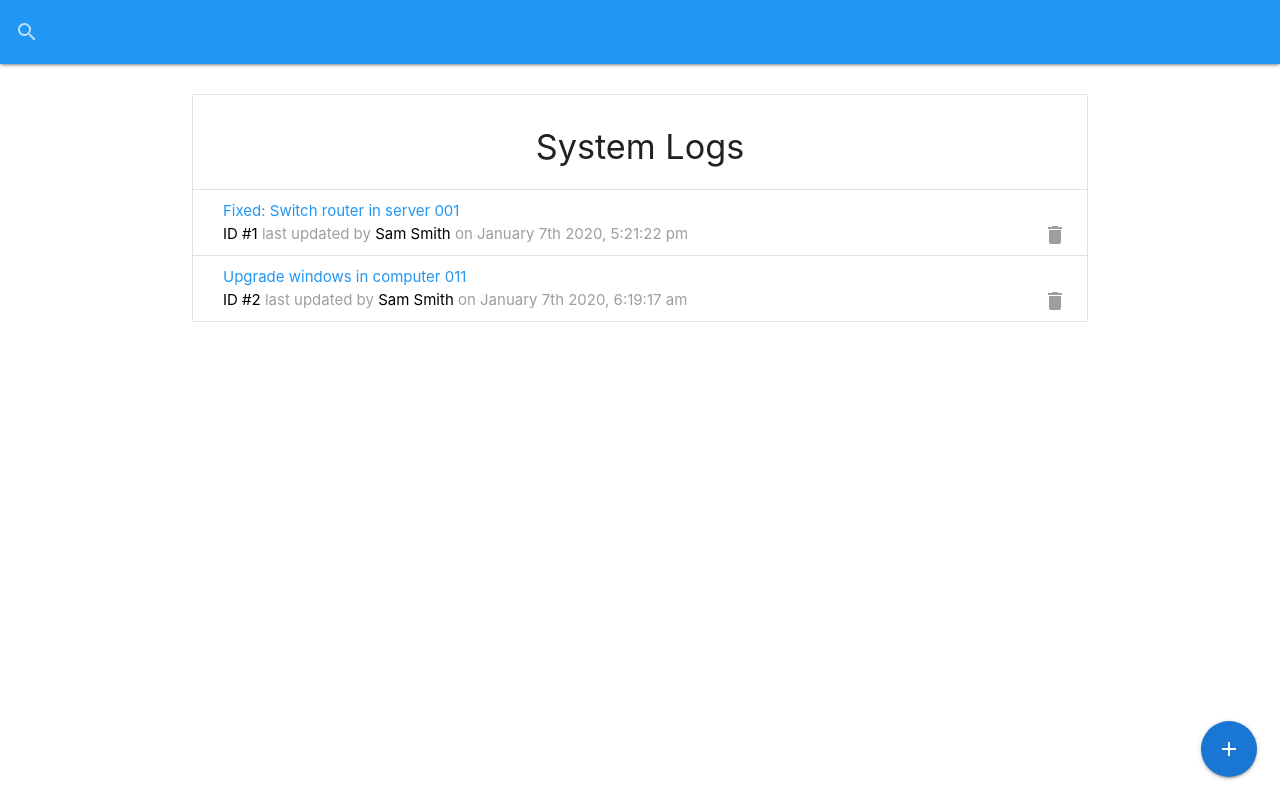
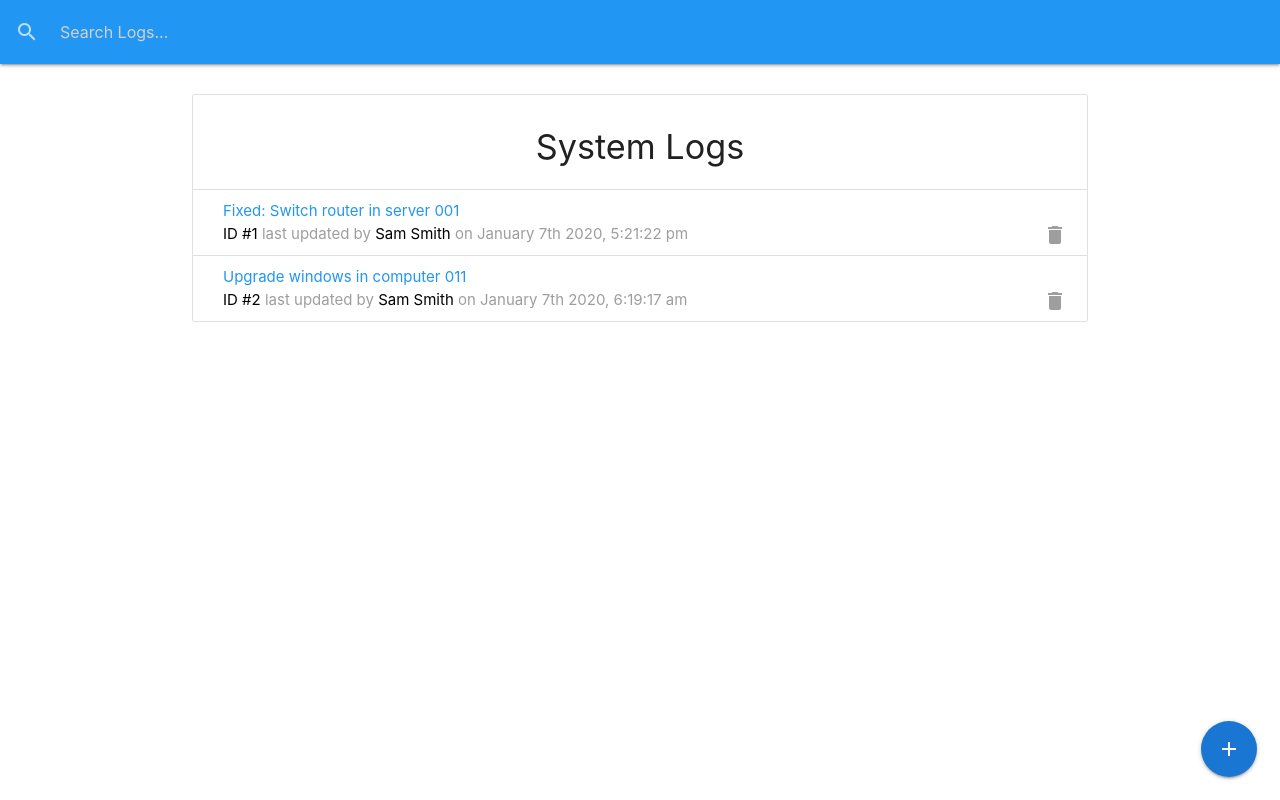
Before and after one commit to EphraimDev/it-logger, a React (Create React App) app: page / in a window 1280 px wide. Built offline with nearby package versions, Linux system fonts and the light colour scheme; data requests are answered from the project's data file; the HTML template or start-up script is replaced by a standard one.

Commit message:
added search feature

```diff
--- a/src/actions/logActions.js
+++ b/src/actions/logActions.js
@@ -6,7 +6,8 @@
   DELETE_LOG,
   SET_CURRENT,
   CLEAR_CURRENT,
-  UPDATE_LOG
+  UPDATE_LOG,
+  SEARCH_LOGS
 } from './types';
 
 //  Get logs from server
@@ -81,6 +82,26 @@
   }
 };
 
+//  Get logs from server
+export const searchLogs = (text) => async dispatch => {
+  try {
+    setLoading();
+
+    const res = await fetch(`/logs?q=${text}`);
+    const data = await res.json();
+
+    dispatch({
+      type: SEARCH_LOGS,
+      payload: data
+    });
+  } catch (err) {
+    dispatch({
+      type: LOGS_ERROR,
+      payload: err.response.data
+    });
+  }
+};
+
 //  Delete log from server
 export const deleteLog = id => async dispatch => {
   try {
--- a/src/components/layouts/SearchBar.js
+++ b/src/components/layouts/SearchBar.js
@@ -1,12 +1,27 @@
-import React from 'react';
+import React, { useRef } from 'react';
+import { connect } from 'react-redux';
+import PropTypes from 'prop-types';
+import { searchLogs } from '../../actions/logActions';
 
-const SearchBar = () => {
+const SearchBar = ({ searchLogs }) => {
+  const text = useRef('');
+
+  const onChange = e => {
+    searchLogs(text.current.value)
+  }
+
   return (
     <nav style={{ marginBottom: '30px' }} className='blue'>
       <div className='nav-wrapper'>
         <form>
           <div className='input-field'>
-            <input id='search' type='search' required />
+            <input
+              id='search'
+              type='search'
+              placeholder='Search Logs...'
+              ref={text}
+              onChange={onChange}
+            />
             <label className='label-icon' htmlFor='search'>
               <i className='material-icons'>search</i>
             </label>
@@ -18,4 +33,8 @@
   );
 };
 
-export default SearchBar;
+SearchBar.propTypes = {
+  searchLogs: PropTypes.func.isRequired
+};
+
+export default connect(null, { searchLogs })(SearchBar);
--- a/src/reducers/logReducer.js
+++ b/src/reducers/logReducer.js
@@ -6,7 +6,8 @@
   DELETE_LOG,
   SET_CURRENT,
   CLEAR_CURRENT,
-  UPDATE_LOG
+  UPDATE_LOG,
+  SEARCH_LOGS
 } from '../actions/types';
 
 const initialState = {
@@ -42,6 +43,11 @@
           log.id === action.payload.id ? action.payload : log
         )
       };
+    case SEARCH_LOGS:
+      return {
+        ...state,
+        logs: action.payload
+      };
     case DELETE_LOG:
       return {
         ...state,
```
Lines whose indentation alone changed are shown as unchanged.
